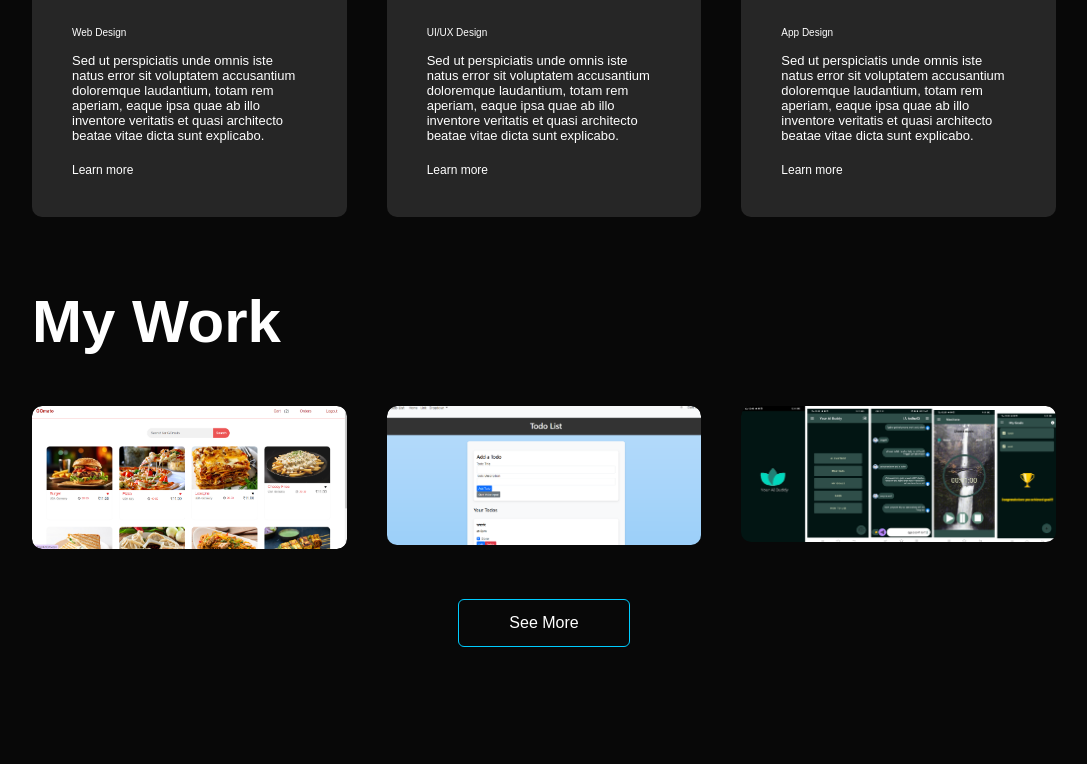
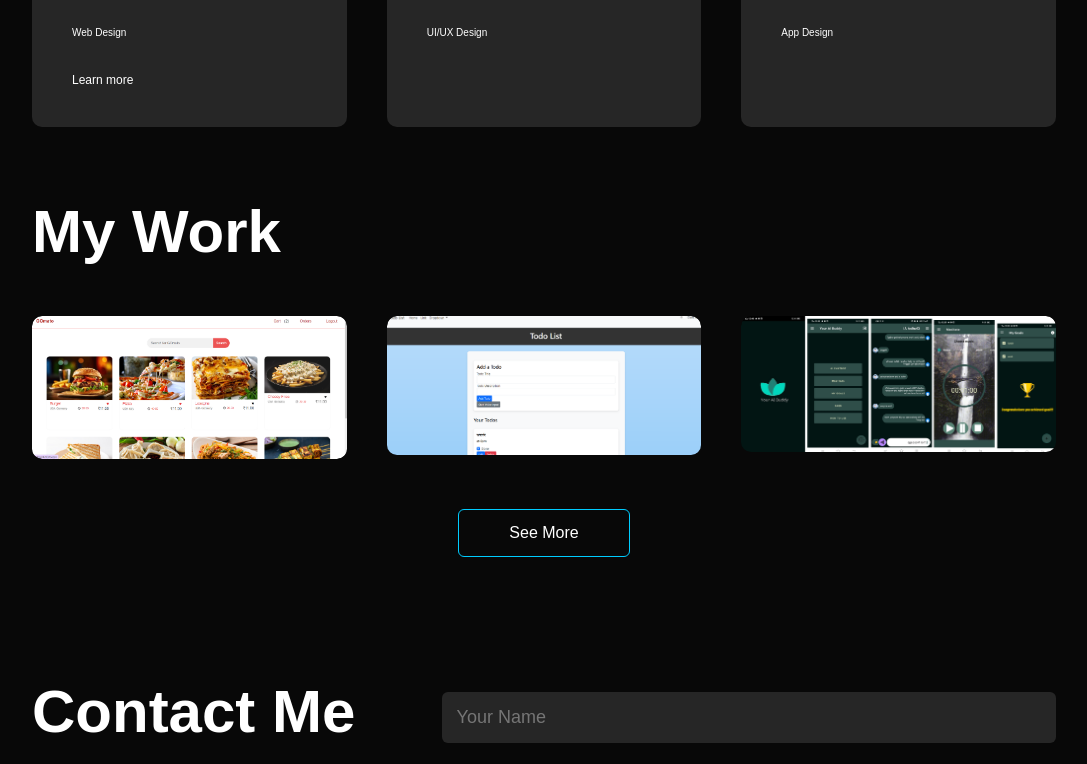
Before and after one commit to NimishaGharat/Portfolio, a plain HTML site: page index.html in a window 1280 px wide. Shown: the part 1580-2344 px from the top of the page, without its empty margins (96-1183 px from the left). Drawn offline with Linux system fonts and the light colour scheme; files whose address does not match are found by name.

Commit message:
Update index.html

```diff
--- a/index.html
+++ b/index.html
@@ -78,20 +78,20 @@
            <div>
             <i class="fa-solid fa-code"></i>
             <h2>Web Design</h2>
-            <p>Sed ut perspiciatis unde omnis iste natus error sit voluptatem accusantium doloremque laudantium, totam rem aperiam, eaque ipsa quae ab illo inventore veritatis et quasi architecto beatae vitae dicta sunt explicabo. </p>
+<!--             <p>Sed ut perspiciatis unde omnis iste natus error sit voluptatem accusantium doloremque laudantium, totam rem aperiam, eaque ipsa quae ab illo inventore veritatis et quasi architecto beatae vitae dicta sunt explicabo. </p> -->
             <a href="#">Learn more</a>
            </div>
            <div>
             <i class="fa-solid fa-crop"></i>
             <h2>UI/UX Design</h2>
-            <p>Sed ut perspiciatis unde omnis iste natus error sit voluptatem accusantium doloremque laudantium, totam rem aperiam, eaque ipsa quae ab illo inventore veritatis et quasi architecto beatae vitae dicta sunt explicabo. </p>
-            <a href="#">Learn more</a>
+<!--             <p>Sed ut perspiciatis unde omnis iste natus error sit voluptatem accusantium doloremque laudantium, totam rem aperiam, eaque ipsa quae ab illo inventore veritatis et quasi architecto beatae vitae dicta sunt explicabo. </p>
+            <a href="#">Learn more</a> -->
            </div>
            <div>
             <i class="fa-brands fa-app-store-ios"></i>
             <h2>App Design</h2>
-            <p>Sed ut perspiciatis unde omnis iste natus error sit voluptatem accusantium doloremque laudantium, totam rem aperiam, eaque ipsa quae ab illo inventore veritatis et quasi architecto beatae vitae dicta sunt explicabo. </p>
-            <a href="#">Learn more</a>
+<!--             <p>Sed ut perspiciatis unde omnis iste natus error sit voluptatem accusantium doloremque laudantium, totam rem aperiam, eaque ipsa quae ab illo inventore veritatis et quasi architecto beatae vitae dicta sunt explicabo. </p>
+            <a href="#">Learn more</a> -->
            </div>
         </div>
     </div>
```
